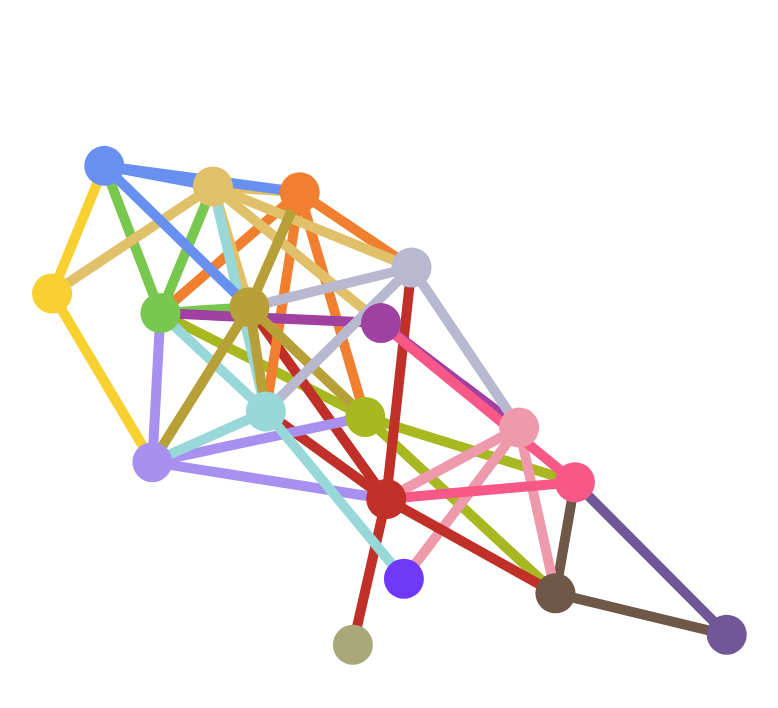
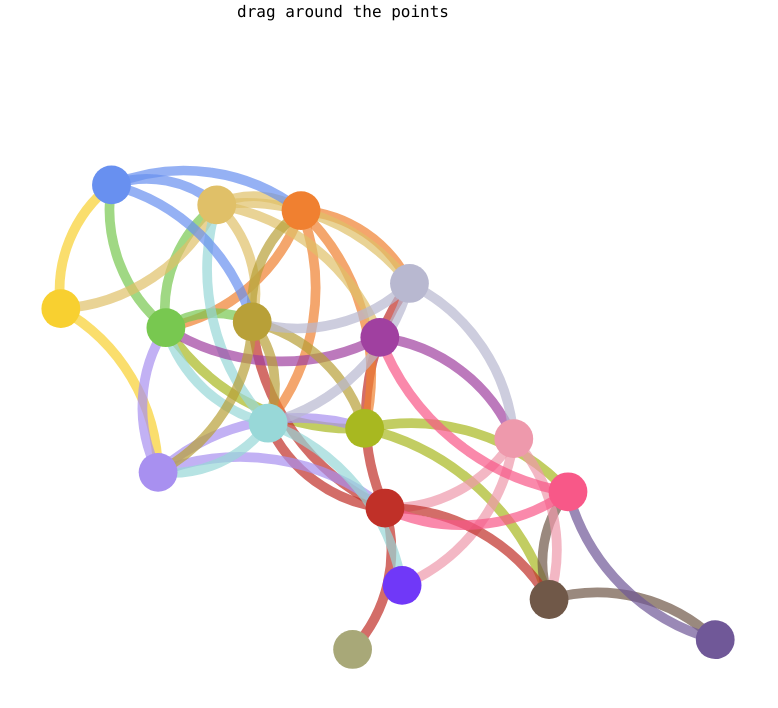
Before and after one commit to joshwashywash/poketypes, a Svelte app: page / in a window 1280 px wide. Shown: the top 708 px of the page, without its empty margins (297-1075 px from the left). Built offline with nearby package versions, Linux system fonts and the light colour scheme.

Commit message:
add d3 forces

```diff
--- a/package.json
+++ b/package.json
@@ -24,7 +24,7 @@
 		"tailwindcss": "^3.2.4",
 		"tslib": "^2.4.1",
 		"typescript": "^4.9.4",
-		"vite": "^4.0.3"
+		"vite": "^4.0.4"
 	},
 	"dependencies": {
 		"@types/d3-force": "^3.0.4",
--- a/src/App.svelte
+++ b/src/App.svelte
@@ -17,7 +17,7 @@
 
 	type Node = SimulationNodeDatum & { id: string };
 
-	const nodes: Node[] = poketypes.map(({ name }, i) => {
+	let nodes: Node[] = poketypes.map(({ name }, i) => {
 		const theta = i * angle;
 		const [x, y] = [Math.cos, Math.sin].map(f => f(theta));
 		return { id: name, x, y };
@@ -37,22 +37,29 @@
 	const diameter = 2 * radius;
 	const viewBox = [-radius, diameter].flatMap(i => [i, i]).join(' ');
 
-	let nodies: Node[] = [];
 	type ForcedLink = { source: Node; target: Node; id: string };
 	let linkies: ForcedLink[] = [];
 
-	forceSimulation<Node, Link>(nodes)
+	const sim = forceSimulation<Node, Link>(nodes)
 		.force('center', forceCenter())
-		.force('many', forceManyBody())
+		.force('collide', forceManyBody())
 		.force(
 			'links',
 			forceLink<Node, Link>(links).id(d => d.id)
 		)
 		.on('tick', () => {
-			nodies = nodes;
+			nodes = nodes;
 			// d3 mutates the links by converting the source and target from a string to a Node. it also adds the id prop
 			linkies = links as ForcedLink[];
 		});
+
+	const createArcPath = (link: ForcedLink) => {
+		const { source, target } = link;
+		const r = Math.hypot(source.x - target.x, source.y - target.y);
+		return `M${source.x},${source.y} A${r},${r} 0 0,1 ${target.x},${target.y}`;
+	};
+
+	let heldNode: Node = null;
 </script>
 
 <svelte:head>
@@ -60,7 +67,24 @@
 </svelte:head>
 
 <main class="flex max-h-screen flex-col items-center">
+<h1>drag around the points</h1>
 	<svg
+		on:pointermove={e => {
+			if (heldNode) {
+				const { x, y, currentTarget } = e;
+				const point = new DOMPoint(x, y).matrixTransform(
+					currentTarget.getScreenCTM().inverse()
+				);
+				heldNode.fx = point.x;
+				heldNode.fy = point.y;
+			}
+		}}
+		on:pointerup={() => {
+			if (heldNode) {
+				heldNode = null;
+				sim.alphaTarget(0);
+			}
+		}}
 		class="w-full"
 		fill="none"
 		stroke-linecap="round"
@@ -68,18 +92,27 @@
 		xmlns="http://www.w3.org/2000/svg"
 	>
 		<g stroke-width={strokeWidth}>
-			{#each linkies as { source, target }}
-				<line
-					stroke={colors.get(source.id) ?? 'transparent'}
-					x1={source.x}
-					y1={source.y}
-					x2={target.x}
-					y2={target.y}
+			{#each linkies as link}
+				<path
+					stroke-opacity={link.source.id === heldNode?.id ? 1 : 0.7}
+					stroke={colors.get(link.source.id) ?? 'transparent'}
+					d={createArcPath(link)}
 				/>
 			{/each}
 		</g>
-		{#each nodies as { x, y, id }}
-			<circle fill={colors.get(id) ?? 'transparent'} cx={x} cy={y} {r} />
+		{#each nodes as node}
+			<circle
+				class:cursor-grabbing={node.id === heldNode?.id}
+				class:cursor-grab={heldNode === null}
+				on:pointerdown={() => {
+					heldNode = node;
+					sim.alphaTarget(0.3).restart();
+				}}
+				fill={colors.get(node.id) ?? 'transparent'}
+				cx={node.x}
+				cy={node.y}
+				{r}
+			/>
 		{/each}
 	</svg>
 </main>
```
Also changed, not shown: 1 other file (tests, documents, lock files or other folders).
